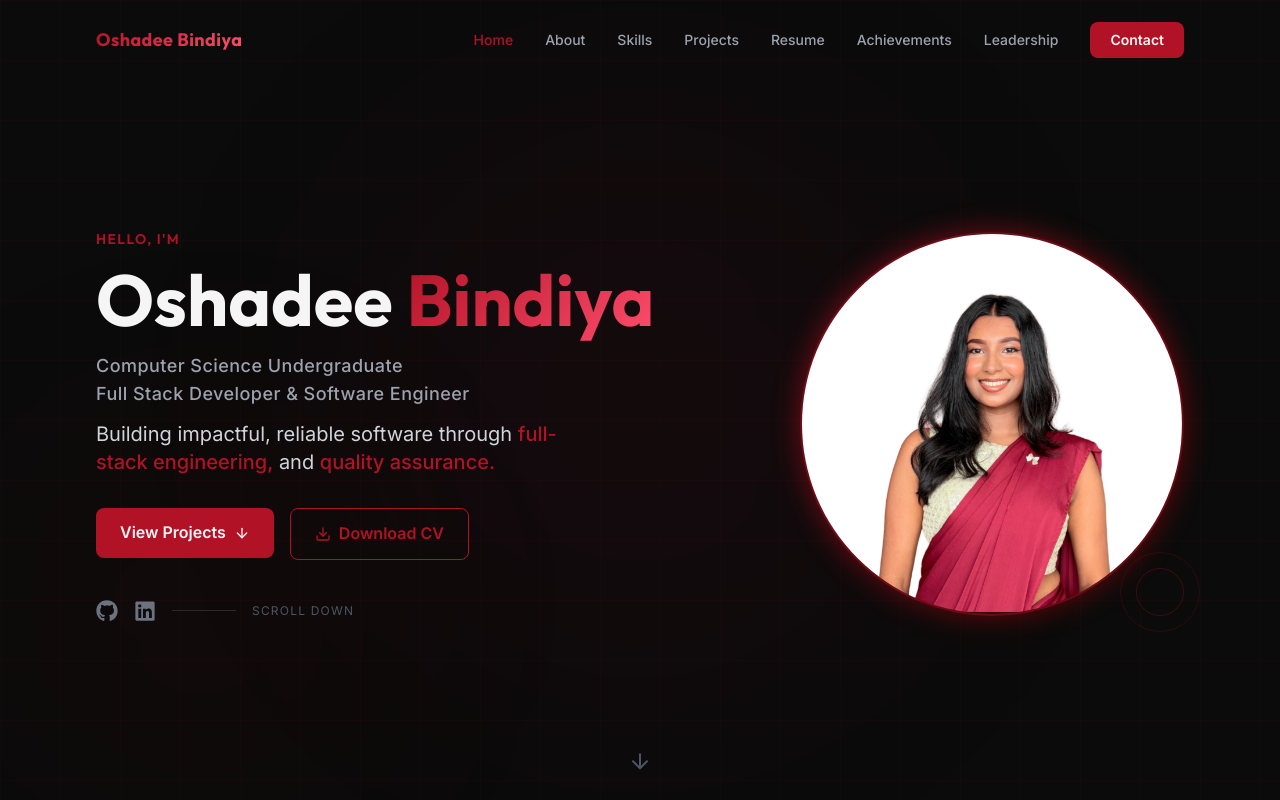
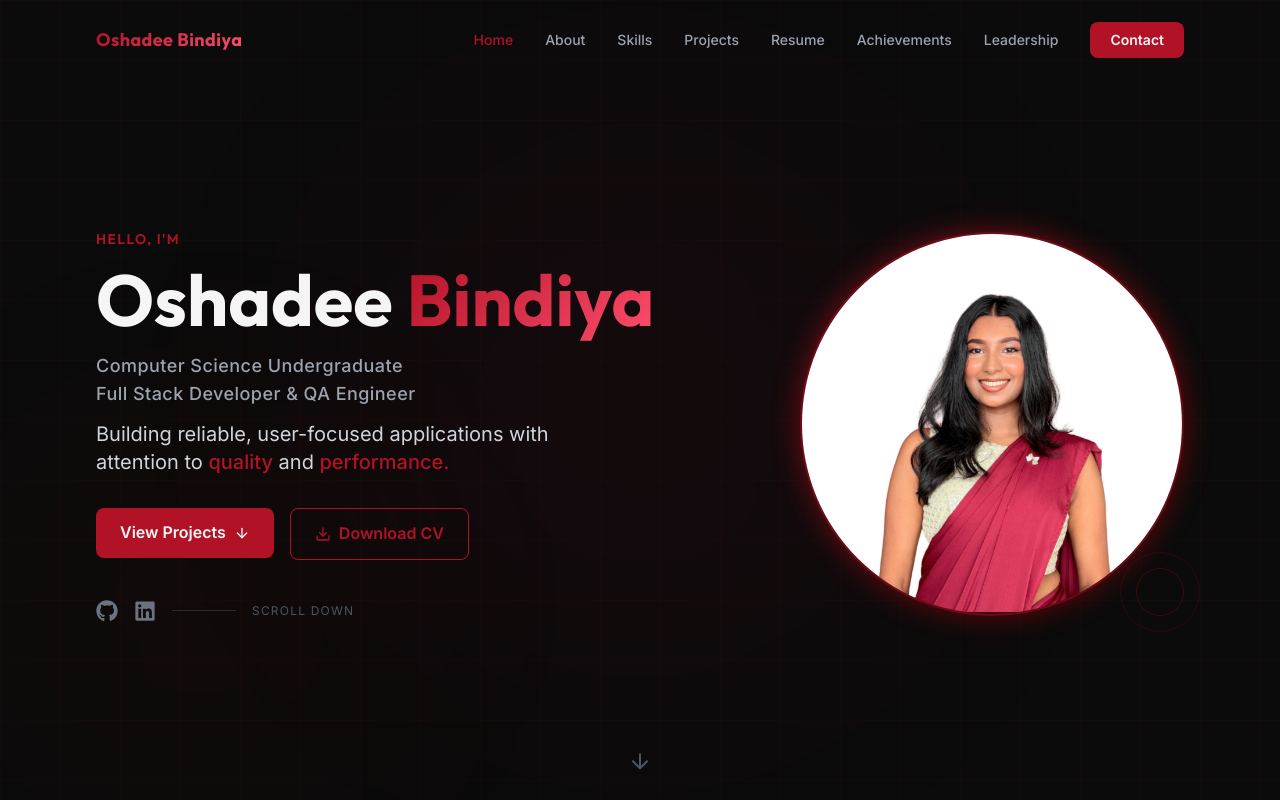
Before and after one commit to oshadeew/portfolio-oshadee, a React (Vite) app: page / in a window 1280 px wide. Shown: the top 800 px of the page. Built offline with nearby package versions, Linux system fonts and the light colour scheme.

Commit message:
refactor: update professional title and descriptive focus in Hero component

```diff
--- a/src/components/Hero.jsx
+++ b/src/components/Hero.jsx
@@ -62,16 +62,16 @@ export default function Hero() {
             variants={itemVariants}
             className="text-gray-400 text-base md:text-lg font-medium mb-3 tracking-wide leading-loose"
           >
-            Computer Science Undergraduate<br />Full Stack Developer &amp; Software Engineer
+            Computer Science Undergraduate<br />Full Stack Developer &amp; QA Engineer
           </motion.p>
 
           <motion.p
             variants={itemVariants}
             className="text-gray-300 text-lg md:text-xl leading-relaxed mb-8 max-w-lg"
           >
-            Building impactful, reliable software through{' '}
-            <span className="text-[#B11226] font-medium">full-stack engineering,</span> and{' '}
-            <span className="text-[#B11226] font-medium">quality assurance.</span>
+            Building reliable, user-focused applications with attention to{' '}
+            <span className="text-[#B11226] font-medium">quality</span> and{' '}
+            <span className="text-[#B11226] font-medium">performance.</span>
           </motion.p>
 
           <motion.div variants={itemVariants} className="flex flex-wrap gap-4 mb-10">
```
